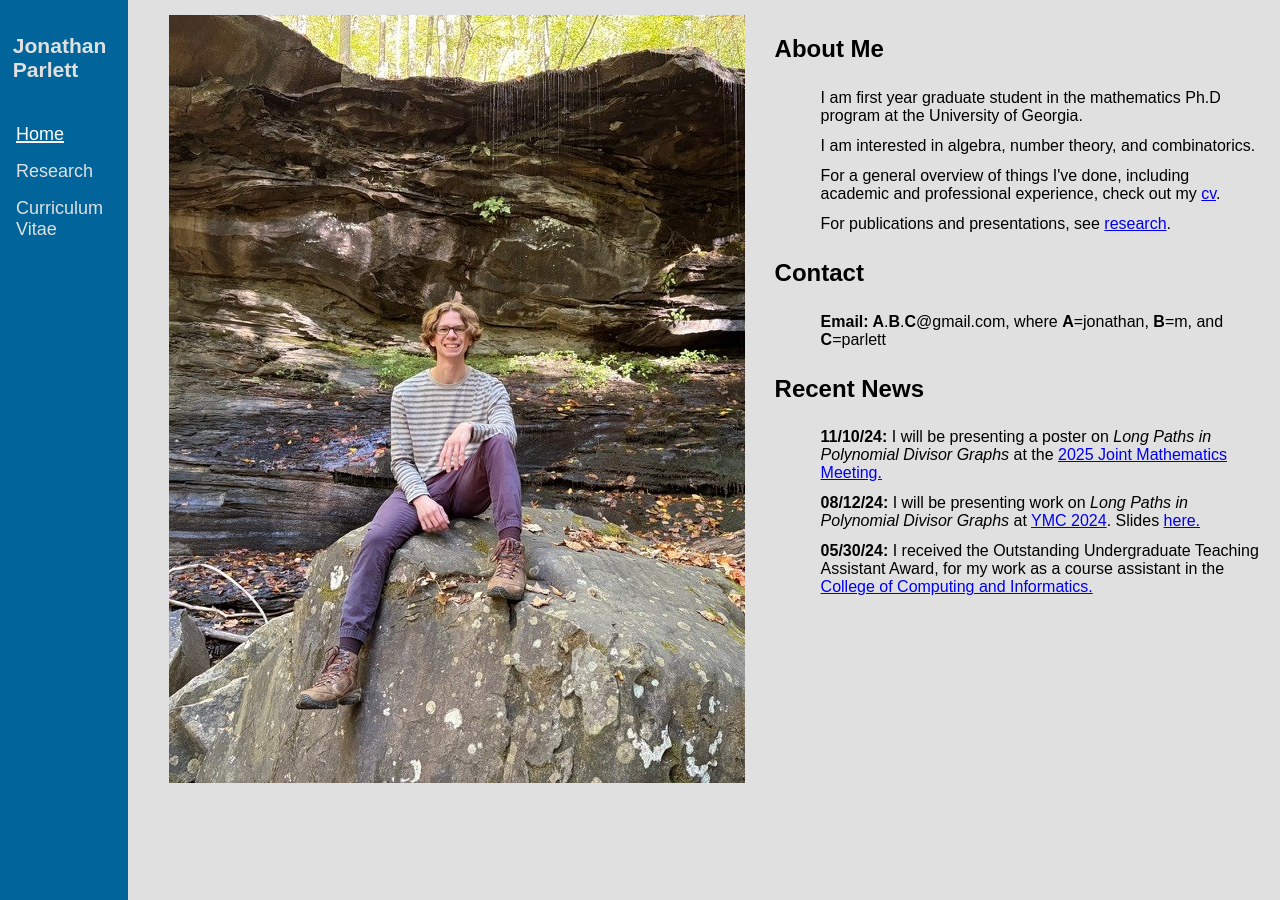
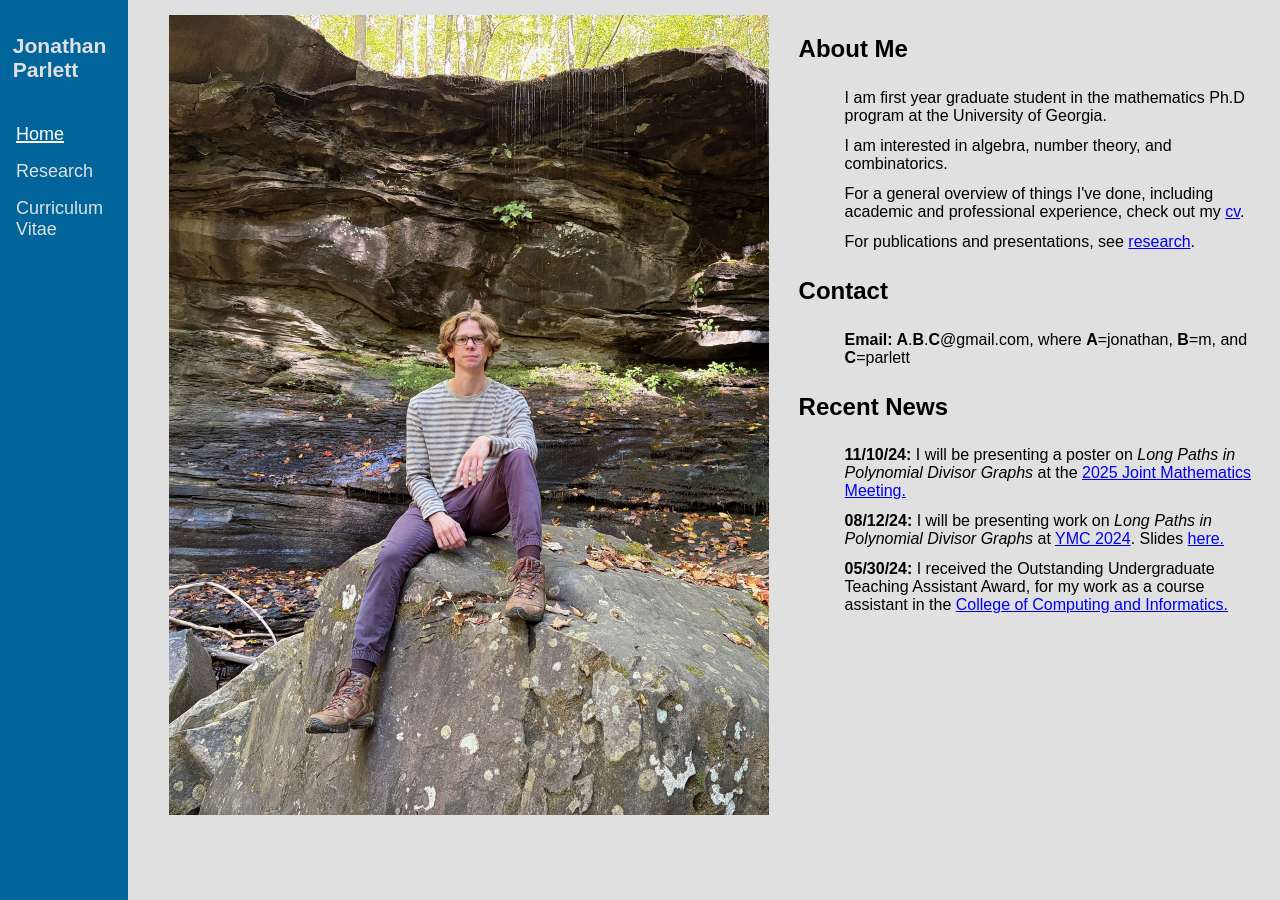
Before and after one commit to jmparlett/jmparlett.github.io, a Jekyll site: the page built from _pages/index.html, in a window 1280 px wide. Built offline with Jekyll 4.4.1, drawn with Linux system fonts in a browser that asks for light colours.

Commit message:
higher resolution home photo
Recrop from the full resolution original (IMG_4003, 5712x4284) rather
than the downscaled copy. Same 3:4 framing, now 1200x1600 so it stays
sharp at the 600x800 display size on high density screens. Camera
metadata stripped.

Co-Authored-By: Claude Opus 5 <noreply@anthropic.com>

```diff
--- a/_pages/index.html
+++ b/_pages/index.html
@@ -19,7 +19,7 @@ id: home
             <!-- <center><h1>Jonathan Parlett</h1></center> -->
     <div class="row">
         <div id="about_me_l" class="left_col"> <!--Picture + useful links-->
-            <img src="{{ "/_data/home_data/falls_2026.jpg" | relative_url }}", width="576", height="768">
+            <img src="{{ "/_data/home_data/falls_2026.jpg" | relative_url }}", width="600", height="800">
         </div>
         <div class="right_col" id="about_me_r">
             <h2>About Me</h2>
```
Also changed, not shown: _data/home_data/falls_2026.jpg.
